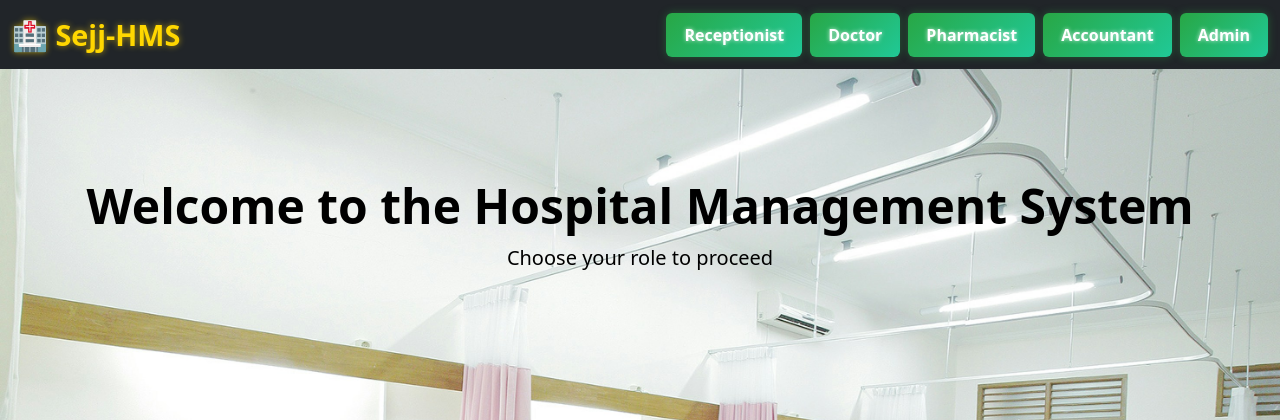
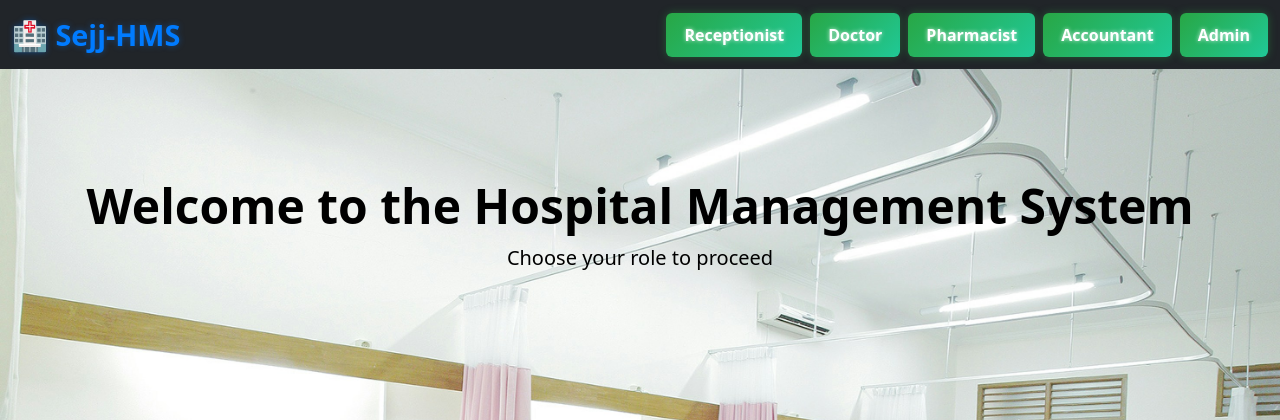
Before and after one commit to sejjtechnologies/hospital_mgmt_core, a Flask app: page / in a window 1280 px wide. Shown: the top 420 px of the page. Run offline with Flask 3, Linux system fonts and the light colour scheme.

Commit message:
Updated navbar brand text to blue for Sejj-HMS

```diff
--- a/templates/landing_page.html
+++ b/templates/landing_page.html
@@ -46,8 +46,8 @@
 
     .navbar-brand {
       font-size: 1.8rem;
-      color: #FFD700 !important;
-      text-shadow: 0 0 6px rgba(255, 215, 0, 0.6);
+      color: #007BFF !important; /* Blue */
+      text-shadow: 0 0 6px rgba(0, 123, 255, 0.4);
     }
 
     .welcome-section h1,
```
